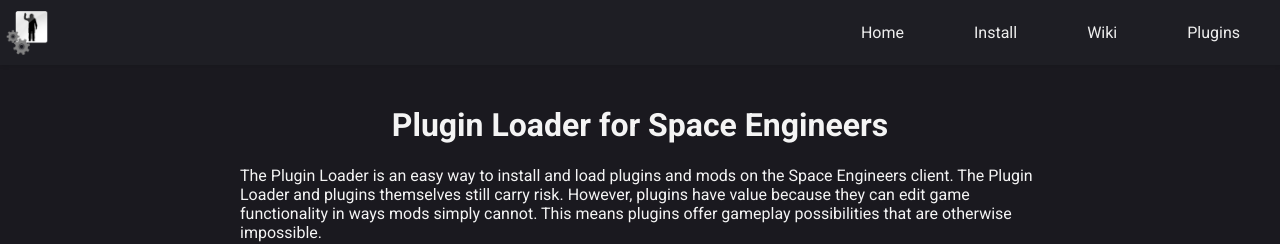
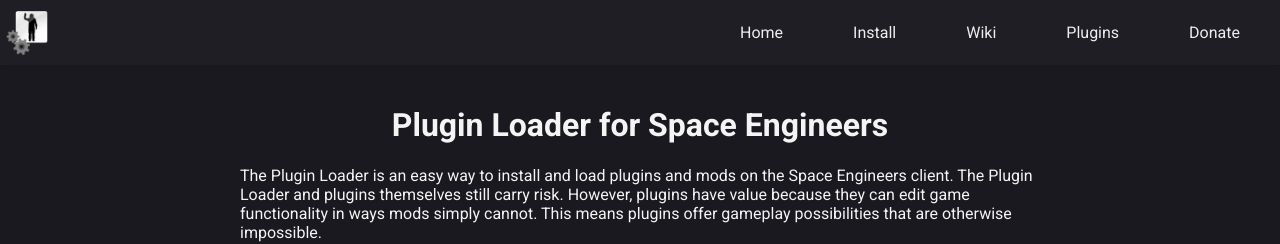
Before and after one commit to sepluginloader/sepluginloader.github.io, a Jekyll site: the page built from index.html, in a window 1280 px wide. Shown: the top 244 px of the page. Built offline with Jekyll 4.4.1, drawn with Linux system fonts in a browser that asks for light colours.

Commit message:
Add donate button

```diff
--- a/_layouts/default.html
+++ b/_layouts/default.html
@@ -27,6 +27,7 @@
 				<li><a href="/install">Install</a></li>
 				<li><a href="https://github.com/sepluginloader/PluginLoader/wiki">Wiki</a></li>
 				<li><a href="/hub">Plugins</a></li>
+				<li><a href="https://github.com/sponsors/sepluginloader">Donate</a></li>
 			</ul>
 		</nav>
 	</header>
```
